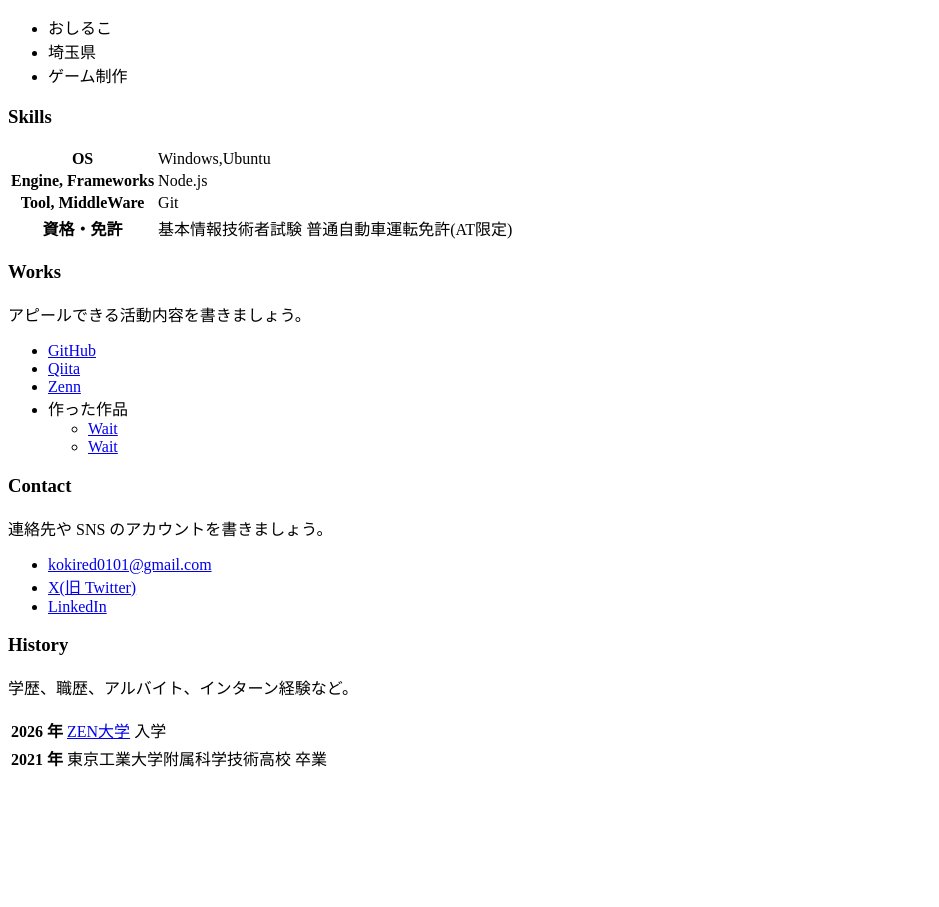
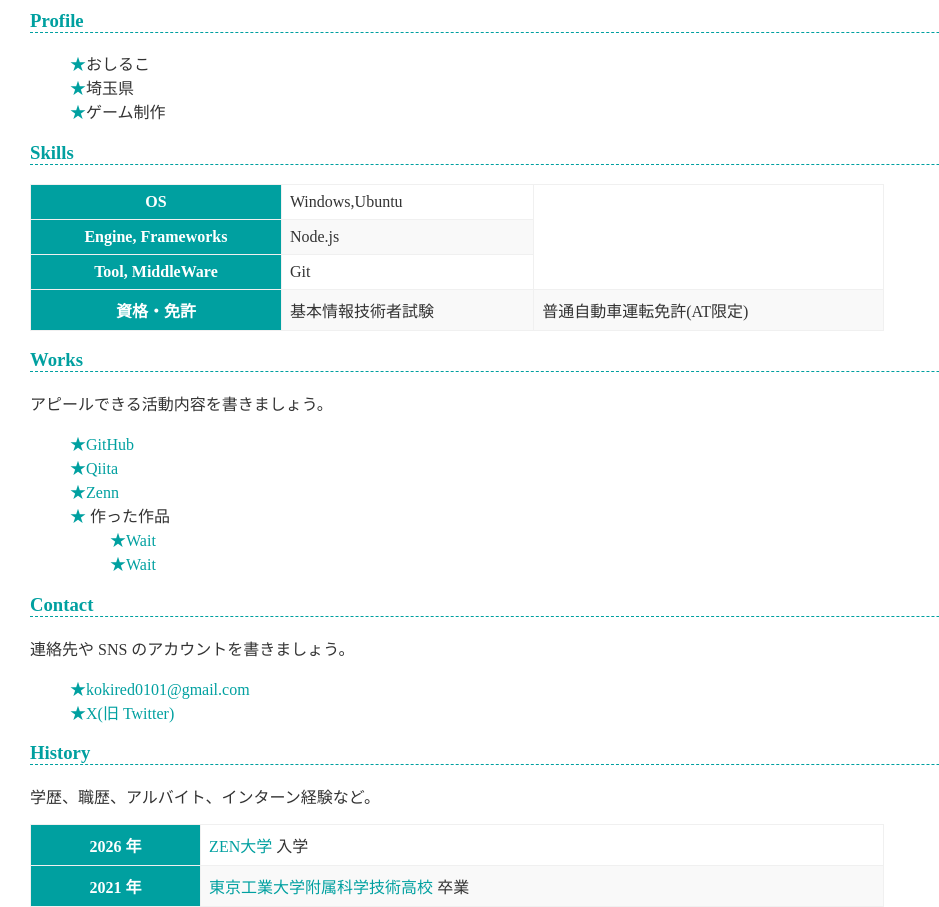
Before and after one commit to osh1ruk0/osh1ruk0.github.io, a plain HTML site: page index.html in a window 1280 px wide. Shown: the part 228-1135 px from the top of the page, without its empty margins (0-939 px from the left). Before the commit the page ends 1009 px from the top, so only its background shows below. Drawn offline with Linux system fonts and the light colour scheme.

Commit message:
Update index.html

```diff
--- a/index.html
+++ b/index.html
@@ -3,6 +3,7 @@
   <head>
     <meta charset="utf-8">
     <meta name="viewport" content="width=device-width, initial-scale=1">
+    <link href="style.css" rel="stylesheet">
     <title>おしるこのポートフォリオ</title>
   </head>
   <body>
@@ -46,7 +47,7 @@
     <h3>Works</h3>
     <p>アピールできる活動内容を書きましょう。</p>
     <ul>
-      <li><a href="https://github.com/">GitHub</a></li>
+      <li><a href="https://github.com/osh1ruk0">GitHub</a></li>
       <li><a href="https://qiita.com/">Qiita</a></li>
       <li><a href="https://zenn.dev/">Zenn</a></li>
       <li>
@@ -62,8 +63,7 @@
     <p>連絡先や SNS のアカウントを書きましょう。</p>
     <ul>
       <li><a href="mailto:name@example.com">kokired0101@gmail.com</a></li>
-      <li><a href="https://twitter.com/n_yobikou">X(旧 Twitter)</a></li>
-      <li><a href="https://www.linkedin.com/">LinkedIn</a></li>
+      <li><a href="https://x.com/osh1ruk0dango">X(旧 Twitter)</a></li>
     </ul>
 
     <h3>History</h3>
@@ -71,11 +71,11 @@
     <table>
       <tr>
         <th>2026 年</th>
-        <td><a href="https://dwango.co.jp/">ZEN大学</a> 入学</td>
+        <td><a>ZEN大学</a> 入学</td>
       </tr>
       <tr>
         <th>2021 年</th>
-        <td>東京工業大学附属科学技術高校</a> 卒業</td>
+        <td><a>東京工業大学附属科学技術高校</a> 卒業</td>
       </tr>
     </table>
   </body>
```
